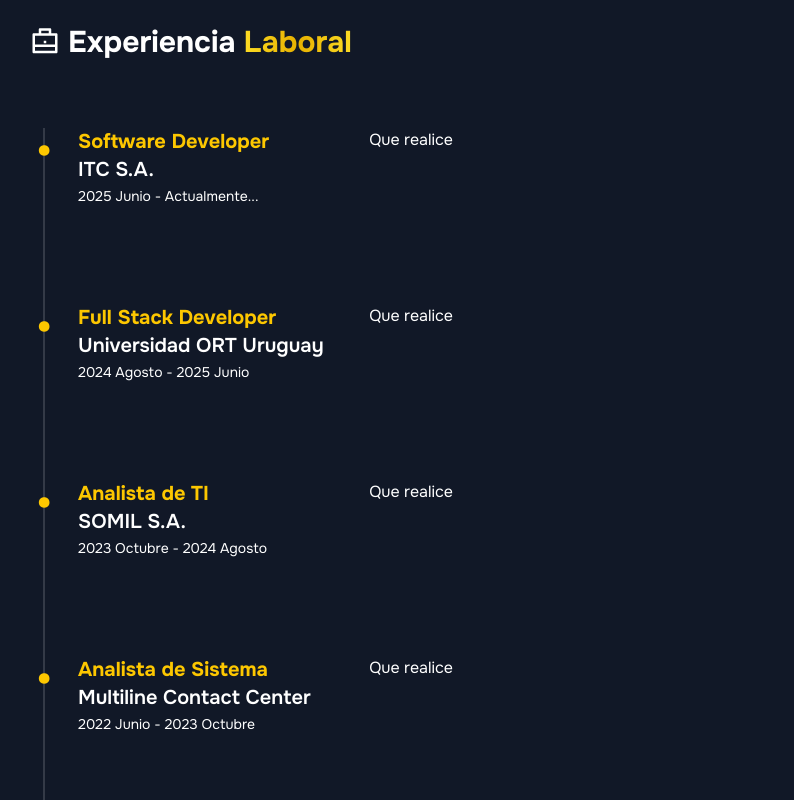
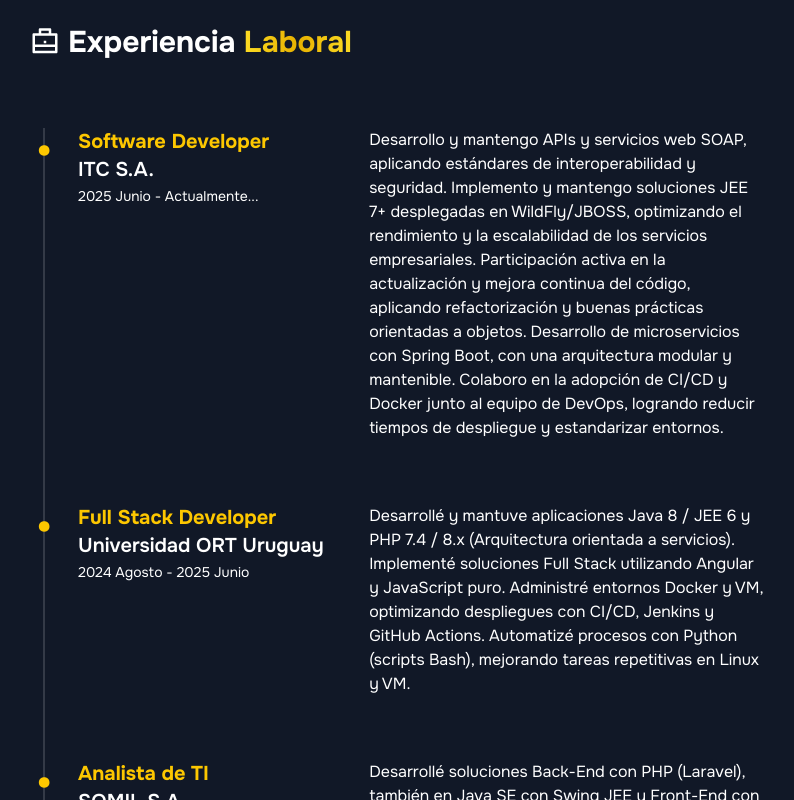
Before and after one commit to GuillermoPlisich07/portafolio-web, a React (Vite) app: page / in a window 1280 px wide. Shown: the part 780-1580 px from the top of the page, without its empty margins (218-1012 px from the left). Built offline with nearby package versions, Linux system fonts and the light colour scheme.

Commit message:
se agrego la descripcion de contacto y los resumenes de lso trabajos

```diff
--- a/src/components/Contact.tsx
+++ b/src/components/Contact.tsx
@@ -30,7 +30,7 @@ const Contact = ({ darkMode} : ContactProps) => {
                 style={{
                     color: darkMode ? '#d1d5db' : '#6b7280'
                 }}>
-                    Pongo algo
+                    Dejá tu mensaje y te respondo a la brevedad.
                 </p>
             </div>
 
--- a/src/components/Experience.tsx
+++ b/src/components/Experience.tsx
@@ -12,25 +12,37 @@ const Experience = ({ darkMode }: ExperienceProps) => {
             title: 'Software Developer',
             company: 'ITC S.A.',
             duration: '2025 Junio - Actualmente...',
-            description: 'Que realice'
+            description: `Desarrollo y mantengo APIs y servicios web SOAP, aplicando estándares de interoperabilidad y seguridad.
+                          Implemento y mantengo soluciones JEE 7+ desplegadas en WildFly/JBOSS, optimizando el rendimiento y la escalabilidad de los servicios empresariales.
+                          Participación activa en la actualización y mejora continua del código, aplicando refactorización y buenas prácticas orientadas a objetos.
+                          Desarrollo de microservicios con Spring Boot, con una arquitectura modular y mantenible.
+                          Colaboro en la adopción de CI/CD y Docker junto al equipo de DevOps, logrando reducir tiempos de despliegue y estandarizar entornos.`
         },
         {
             title: 'Full Stack Developer',
             company: 'Universidad ORT Uruguay',
             duration: '2024 Agosto - 2025 Junio',
-            description: 'Que realice'
+            description: `Desarrollé y mantuve aplicaciones Java 8 / JEE 6 y PHP 7.4 / 8.x (Arquitectura orientada a servicios).
+                          Implementé soluciones Full Stack utilizando Angular y JavaScript puro.
+                          Administré entornos Docker y VM, optimizando despliegues con CI/CD, Jenkins y GitHub Actions.
+                          Automatizé procesos con Python (scripts Bash), mejorando tareas repetitivas en Linux y VM.`
         },
         {
             title: 'Analista de TI',
             company: 'SOMIL S.A.',
             duration: '2023 Octubre - 2024 Agosto',
-            description: 'Que realice'
+            description: `Desarrollé soluciones Back-End con PHP (Laravel), también en Java SE con Swing JEE y Front-End con Vue.js.
+                          Implementación de Computer Vision (Python) para reconocimiento de objetos, trazabilidad y calidad.
+                          Gestioné bases de datos SQL Server y MySQL, asegurando integridad y rendimiento.`
         },
         {
             title: 'Analista de Sistema',
             company: 'Multiline Contact Center',
             duration: '2022 Junio - 2023 Octubre',
-            description: 'Que realice'
+            description: `Colaboré en el desarrollo Back-End con Laravel (PHP) y Front-End con Vue.js y JavaScript.
+                          Administré bases de datos SQL Server y MySQL.
+                          Documenté y versioné código con Git y GitLab, mejorando la trazabilidad del desarrollo.
+                          Gestioné infraestructura de red, configurando routers Cisco, Fortinet y redes LAN/WAN corporativas`
         }
     ];
 
```
